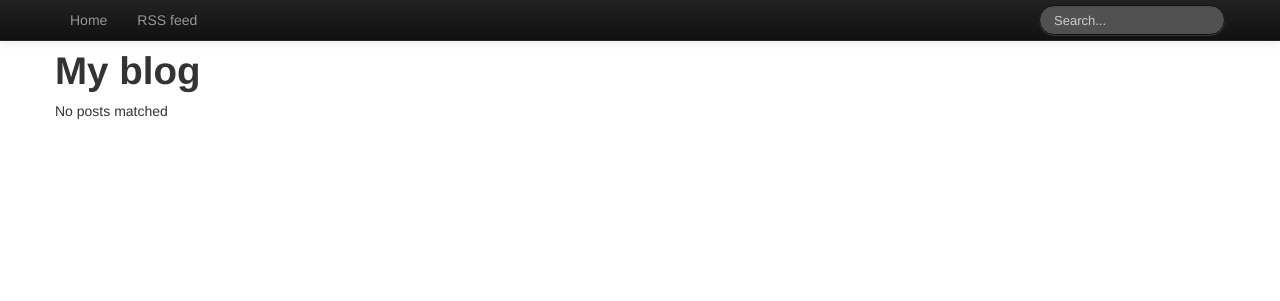
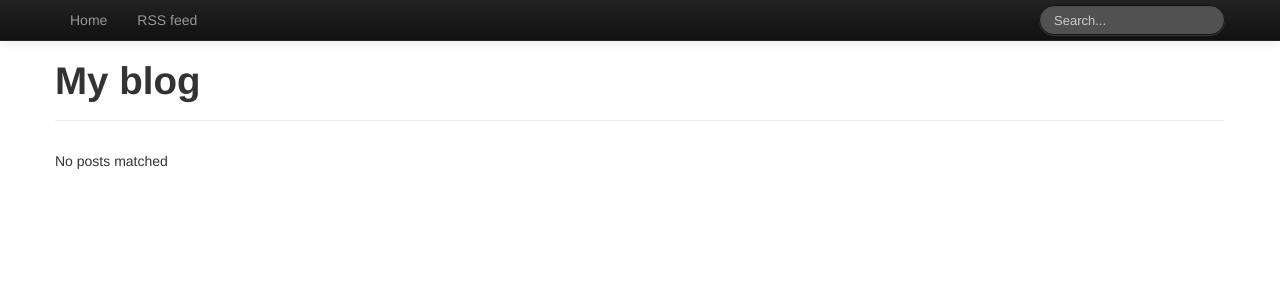
Before and after one commit to matthewbdaly/Djibouti, a Django app: page / in a window 1280 px wide. Shown: the top 301 px of the page. Run offline with Django 3.2, Linux system fonts and the light colour scheme; data that the repository does not hold is empty; parts of the project's set-up code (start-up, migrations or seed data) failed here and were passed over; some libraries are stand-ins or nearby versions.

Commit message:
Amended templates

```diff
--- a/djibouti/templates/blog/category.html
+++ b/djibouti/templates/blog/category.html
@@ -2,7 +2,9 @@
 
         {% block content %}
         {% load markup %}
-        <h1>My blog</h1>
+        <div class="page-header">
+            <h1>My blog</h1>
+        </div>
         {% if posts %}
         {% for post in posts %}
         <div class="post">
--- a/djibouti/templates/blog/post_detail.html
+++ b/djibouti/templates/blog/post_detail.html
@@ -2,7 +2,9 @@
 
         {% block content %}
         {% load markup %}
-        <h1>My blog</h1>
+        <div class="page-header">
+            <h1>My blog</h1>
+        </div>
         <div class="post">
         <h1><a href="{{ post.get_absolute_url }}">{{ post.title }}</a></h1>
         {{ post.html_text|markdown }}
--- a/djibouti/templates/blog/post_list.html
+++ b/djibouti/templates/blog/post_list.html
@@ -2,7 +2,9 @@
 
         {% block content %}
         {% load markup %}
-        <h1>My blog</h1>
+        <div class="page-header">
+            <h1>My blog</h1>
+        </div>
         {% if object_list %}
         {% for post in object_list %}
         <div class="post">
```
